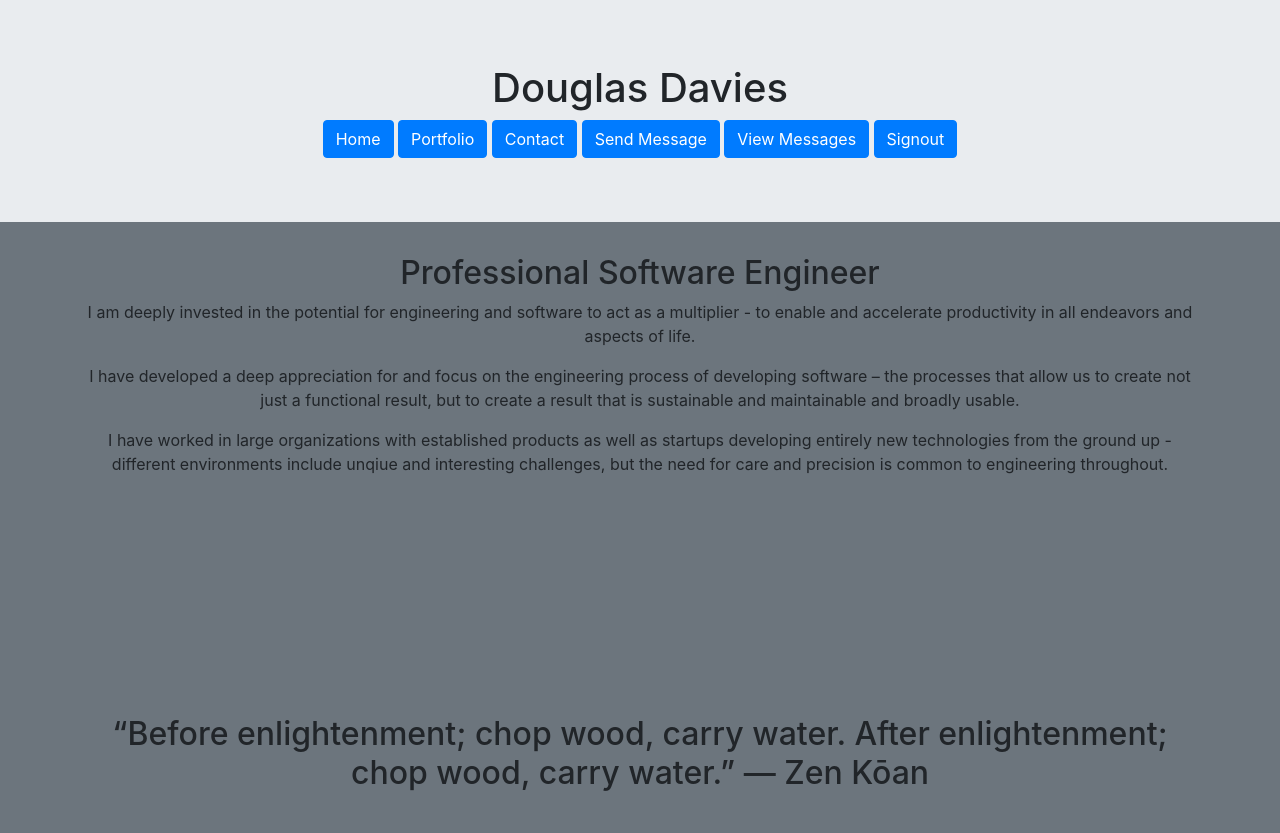
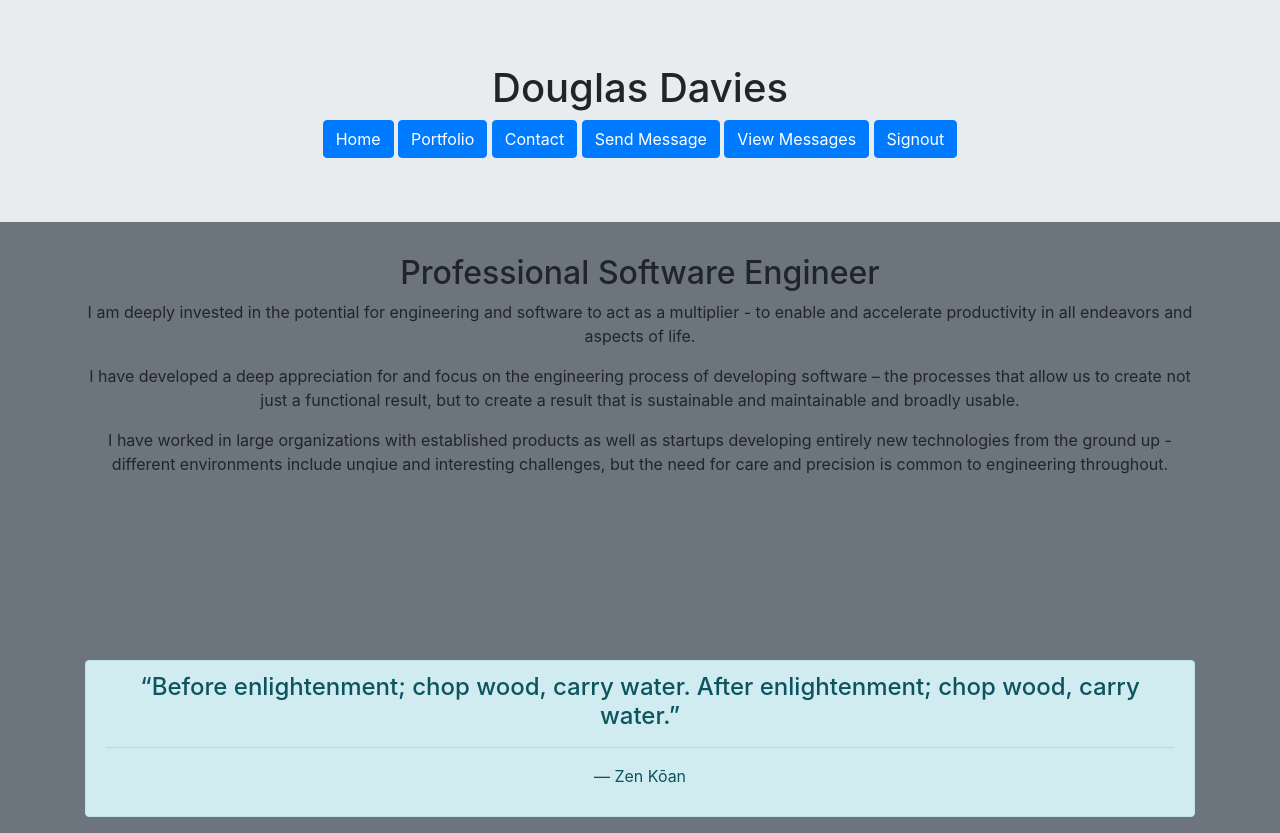
Before and after one commit to Kashmir9d/Aws-website, a React (Create React App) app: page / in a window 1280 px wide. Before the commit the page ends 800 px from the top, so only its background shows below. Built offline with nearby package versions, Linux system fonts and the light colour scheme; no server answers; what @aws-amplify/ui-react, aws-amplify would draw is missing.

Commit message:
Updated homepage

```diff
--- a/src/components/HomePage.js
+++ b/src/components/HomePage.js
@@ -1,4 +1,5 @@
-import {Container} from 'react-bootstrap'
+
+import {Container, Alert} from 'react-bootstrap'
 
 
 function HomePage(props) {
@@ -18,10 +19,17 @@ function HomePage(props) {
                 new technologies from the ground up - different environments include unqiue and interesting challenges, but the need for care and precision
                 is common to engineering throughout.
             </p>
+            <br/><br/><br/><br/><br/><br/><br/>
             </Container>
 
-            <Container className="fixed-bottom">
-                <h2>“Before enlightenment; chop wood, carry water. After enlightenment; chop wood, carry water.” — Zen Kōan </h2>
+            <Container>
+                <Alert variant="info">
+                    <Alert.Heading>“Before enlightenment; chop wood, carry water. After enlightenment; chop wood, carry water.”</Alert.Heading>
+                    <hr/>
+                    <p>
+                    — Zen Kōan
+                    </p>
+                </Alert>
             </Container>
         </Container>
     )
--- a/src/components/Portfolio.js
+++ b/src/components/Portfolio.js
@@ -1,4 +1,4 @@
-import { Carousel, Card } from 'react-bootstrap'
+import { Carousel, Card, ListGroup, ListGroupItem } from 'react-bootstrap'
 import React, { useState } from 'react';
 
 function Portfolio(props) {
@@ -11,20 +11,19 @@ function Portfolio(props) {
     return (
         <div style={{ alignSelf: 'center' }}>
             <Carousel activeIndex={index} onSelect={handleSelect} indicators={false} >
-                <Carousel.Item  >
-                    <img
-                        className="d-block w-100"
-                        src="images/T2.jpg"
-                        alt="Second slide"
-                        style={{ paddingRight: '10%', paddingLeft: '10%', paddingBottom: '10%' }}
-                    />
+                <Carousel.Item style={{ paddingRight: '30%', paddingLeft: '30%' }}>
+                    <Card className="d-block w-100" style={{ padding: '1%' }}>
 
-                    <Carousel.Caption>
-                        <h1>Automated, Self-Contained mobile factory for </h1>
-                        <h3>Lorem ipsum dolor sit amet, consectetur adipiscing elit.</h3>
-                        <h3>Lorem ipsum dolor sit amet, consectetur adipiscing elit.</h3>
-                        <h3>Lorem ipsum dolor sit amet, consectetur adipiscing elit.</h3>
-                    </Carousel.Caption>
+                        <Card.Header><h3>Mobile Factory - Composites for Infrastructure</h3></Card.Header>
+                        <Card.Img variant="top" src="images/T2.jpg" style={{ paddingRight: '5%', paddingLeft: '5%' }}/>
+                        <Card.Body>
+                            <Card.Title>Mobile Factory - Composites for Infrastructure</Card.Title>
+                        </Card.Body>
+                        <ListGroup className="list-group-flush">
+                            <ListGroupItem>Custom designed software-controlled automated work trailer for composite materials infrastructure repairs</ListGroupItem>
+                            <ListGroupItem>Software defined PLC controlling on-board equipment</ListGroupItem>
+                        </ListGroup>
+                    </Card>
                 </Carousel.Item>
                 <Carousel.Item>
                     <img
@@ -56,11 +55,13 @@ function Portfolio(props) {
                 </p>
                     </Carousel.Caption>
                 </Carousel.Item>
-                <Carousel.Item style={{ paddingRight: '10%', paddingLeft: '10%'}}>
-                    <Card className="d-block w-100" style={{ padding: '1%'}}>
+                <Carousel.Item style={{ paddingRight: '10%', paddingLeft: '10%' }}>
+                    <Card className="d-block w-100" style={{ padding: '1%' }}>
+
+                        <Card.Header>Mobile Factory - Composites for Infrastructure</Card.Header>
                         <Card.Img variant="top" src="images/TrailorAutomation.jpg" />
                         <Card.Body>
-                            <Card.Title>Card Title</Card.Title>
+                            <Card.Title>Mobile Factory - Composites for Infrastructure</Card.Title>
                             <Card.Text>
                                 Some quick example text to build on the card title and make up the bulk of
                                 the card's content.
```
